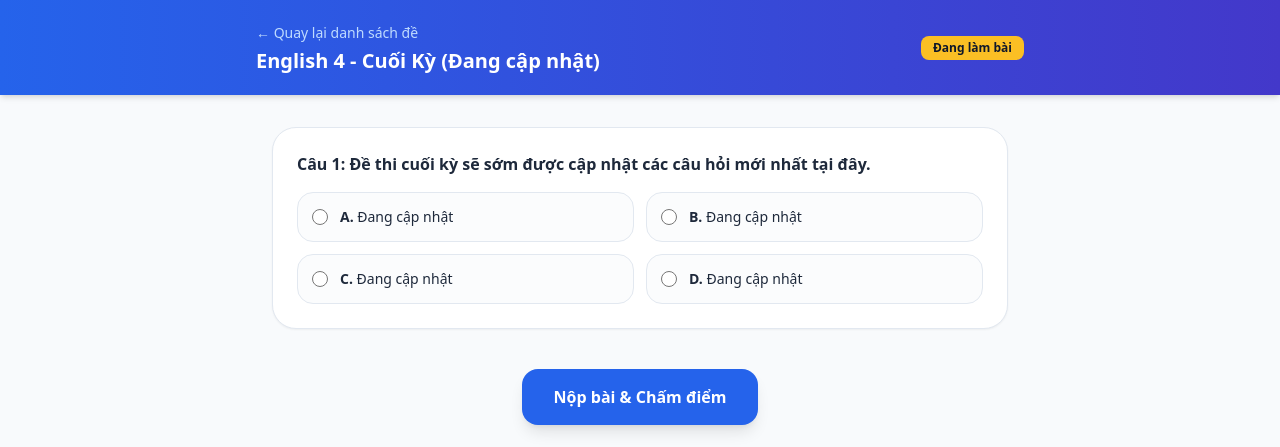
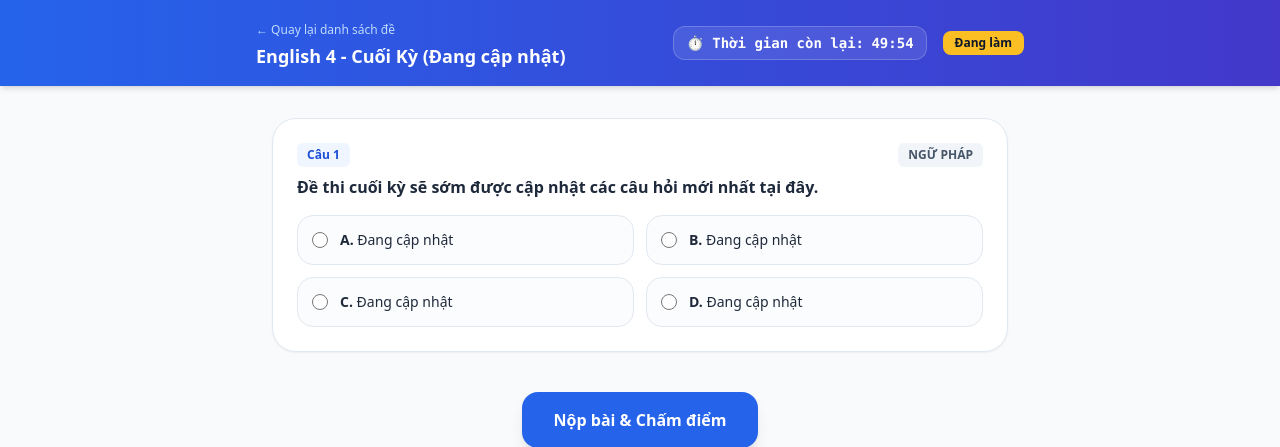
Before and after one commit to denystran/engweb, a Flask app: page /exam/final_01 in a window 1280 px wide. Shown: the top 447 px of the page. Run offline with Flask 3, Linux system fonts and the light colour scheme; some libraries are stand-ins or nearby versions.

Commit message:
Add countdown timer and update quiz header

```diff
--- a/templates/quiz.html
+++ b/templates/quiz.html
@@ -7,22 +7,29 @@
     <script src="https://cdn.tailwindcss.com"></script>
     <script defer src="https://cdn.jsdelivr.net/npm/alpinejs@3.x.x/dist/cdn.min.js"></script>
 </head>
-<body class="bg-slate-50 text-slate-800 min-h-screen font-sans pb-20" x-data="quizApp('{{ exam_id }}')">
+<body class="bg-slate-50 text-slate-800 min-h-screen font-sans pb-20" x-data="quizApp('{{ exam_id }}', {{ duration }})">
 
-    <!-- Header -->
-    <header class="bg-gradient-to-r from-blue-600 to-indigo-700 text-white shadow-md py-5 px-4 mb-8 sticky top-0 z-20">
-        <div class="max-w-3xl mx-auto flex justify-between items-center">
+    <!-- Header cố định hiển thị tiêu đề và Đồng hồ đếm ngược 50 phút -->
+    <header class="bg-gradient-to-r from-blue-600 to-indigo-700 text-white shadow-md py-4 px-6 mb-8 sticky top-0 z-20">
+        <div class="max-w-3xl mx-auto flex flex-col sm:flex-row justify-between items-center gap-3">
             <div>
-                <a href="/" class="text-blue-200 hover:text-white text-sm font-medium inline-block mb-1">← Quay lại danh sách đề</a>
-                <h1 class="text-xl font-bold">{{ exam_title }}</h1>
+                <a href="/" class="text-blue-200 hover:text-white text-xs font-medium inline-block mb-1">← Quay lại danh sách đề</a>
+                <h1 class="text-lg font-bold">{{ exam_title }}</h1>
             </div>
-            <span class="px-3 py-1 rounded-lg text-xs font-bold" :class="submitted ? 'bg-emerald-500 text-white' : 'bg-amber-400 text-slate-900'" x-text="submitted ? 'Đã nộp bài' : 'Đang làm bài'"></span>
+            <div class="flex items-center gap-4">
+                <!-- Bộ đếm thời gian -->
+                <div class="bg-white/10 backdrop-blur-md px-3 py-1.5 rounded-xl border border-white/20 text-sm font-mono font-bold flex items-center gap-2">
+                    <span>⏱️ Thời gian còn lại:</span>
+                    <span x-text="formatTime" :class="timeLeft < 300 ? 'text-rose-300 animate-pulse' : 'text-white'"></span>
+                </div>
+                <span class="px-3 py-1 rounded-lg text-xs font-bold" :class="submitted ? 'bg-emerald-500 text-white' : 'bg-amber-400 text-slate-900'" x-text="submitted ? 'Đã nộp bài' : 'Đang làm'"></span>
+            </div>
         </div>
     </header>
 
     <main class="max-w-3xl mx-auto px-4">
 
-        <!-- Score Board -->
+        <!-- Bảng điểm sau khi nộp -->
         <template x-if="submitted">
             <div class="mb-8 bg-white border-2 border-emerald-500/30 rounded-3xl p-6 shadow-xl text-center">
                 <h2 class="text-2xl font-bold text-slate-800">Kết quả bài làm</h2>
@@ -35,7 +42,12 @@
         <div class="space-y-6">
             <template x-for="(q, qId) in questions" :key="qId">
                 <div class="bg-white border border-slate-200 rounded-3xl p-6 shadow-sm question-block" :data-id="qId">
-                    <p class="font-semibold text-slate-800 text-base mb-4" x-text="'Câu ' + qId + ': ' + q.question"></p>
+                    <div class="flex items-center justify-between mb-2">
+                        <span class="text-xs font-bold px-2.5 py-1 rounded-md bg-blue-50 text-blue-700" x-text="'Câu ' + qId"></span>
+                        <span class="text-xs font-semibold px-2.5 py-1 rounded-md uppercase bg-slate-100 text-slate-600" x-text="q.sectionName"></span>
+                    </div>
+
+                    <p class="font-semibold text-slate-800 text-base mb-4" x-text="q.question"></p>
 
                     <div class="grid grid-cols-1 md:grid-cols-2 gap-3">
                         <template x-for="(optText, optKey) in q.options" :key="optKey">
@@ -48,7 +60,7 @@
                                        'border-slate-200 bg-white opacity-60': submitted && results[qId]?.correct !== optKey && answers[qId] !== optKey
                                    }">
                                 <input type="radio" :name="'q_' + qId" :value="optKey" x-model="answers[qId]" :disabled="submitted" class="w-4 h-4 text-blue-600 focus:ring-blue-500 mr-3">
-                                <span class="text-sm"><strong x-text="optKey + '.'"></strong> <span x-text="optText"></span></span>
+                                <span class="text-sm"><strong x-text="optKey + '.'"></strong> <span x-html="optText"></span></span>
                             </label>
                         </template>
                     </div>
@@ -78,19 +90,38 @@
     </main>
 
     <script>
-        function quizApp(examId) {
+        function quizApp(examId, durationMinutes) {
             return {
                 examId: examId,
                 questions: {{ questions | tojson }},
                 answers: {},
                 submitted: false,
                 score: 0,
-                total: 0,
                 results: {},
+                timeLeft: durationMinutes * 60,
+                timer: null,
+                init() {
+                    this.timer = setInterval(() => {
+                        if (this.timeLeft > 0 && !this.submitted) {
+                            this.timeLeft--;
+                        } else if (this.timeLeft === 0 && !this.submitted) {
+                            alert("Đã hết thời gian làm bài! Hệ thống sẽ tự động nộp bài.");
+                            this.submitQuiz();
+                        }
+                    }, 1000);
+                },
                 get totalQuestions() {
                     return Object.keys(this.questions).length;
                 },
+                get formatTime() {
+                    const minutes = Math.floor(this.timeLeft / 60);
+                    const seconds = this.timeLeft % 60;
+                    return `${minutes.toString().padStart(2, '0')}:${seconds.toString().padStart(2, '0')}`;
+                },
                 async submitQuiz() {
+                    if (this.submitted) return;
+                    clearInterval(this.timer);
+
                     const response = await fetch('/submit/' + this.examId, {
                         method: 'POST',
                         headers: { 'Content-Type': 'application/json' },
```
